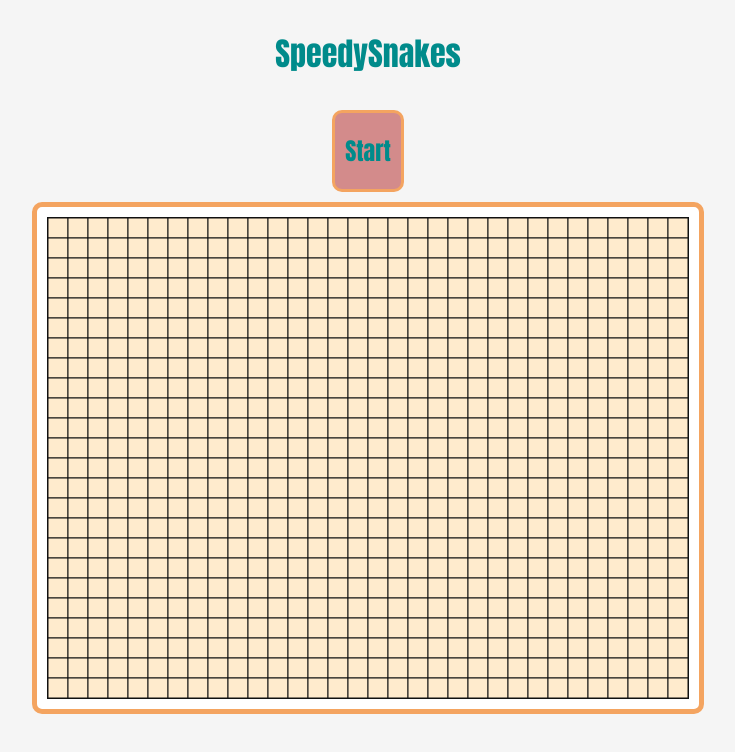
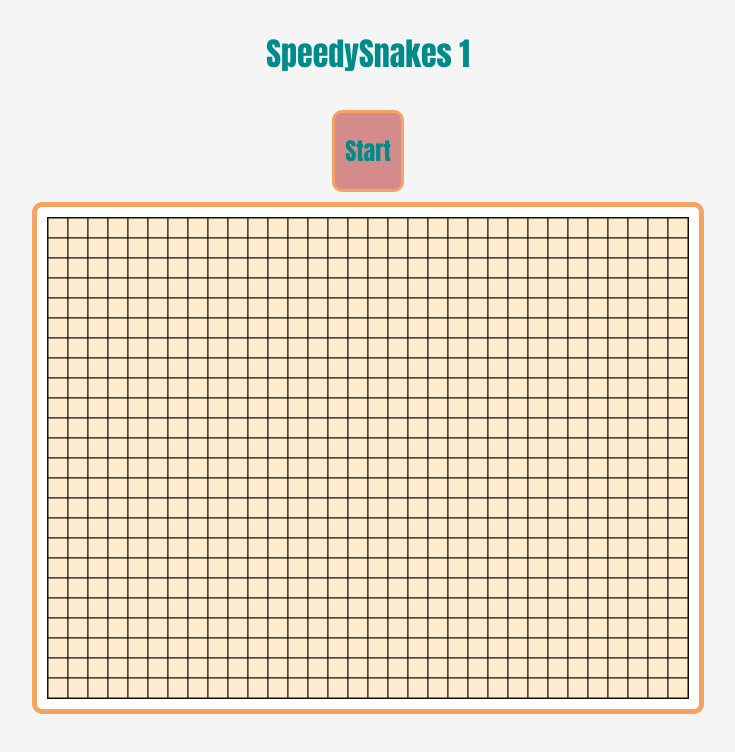
Before and after one commit to SampleDeveloperTeam/snailgame, a website: page index.html in a window 1280 px wide. Shown: the whole page, without its empty margins (272-1007 px from the left). Drawn offline with Linux system fonts and the light colour scheme.

Commit message:
Добавил основу для игры

```diff
--- a/index.html
+++ b/index.html
@@ -12,7 +12,7 @@
 <body>
 
 <header>
-    <h1>SpeedySnakes</h1>
+    <h1>SpeedySnakes 1</h1>
 
 </header>
 
```
